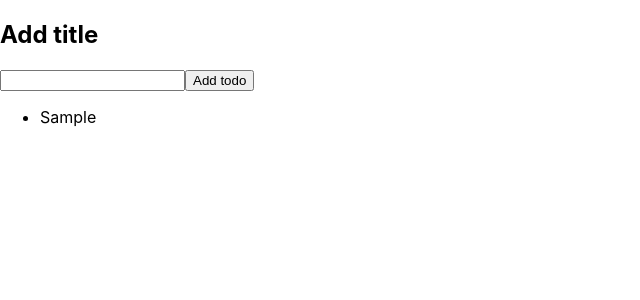
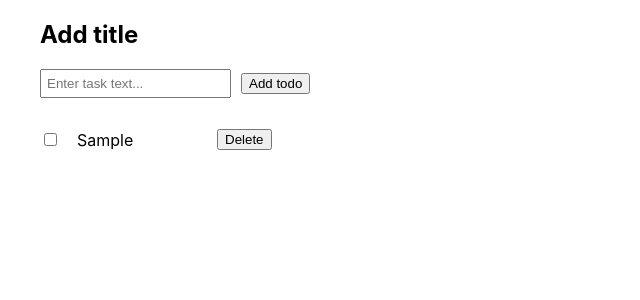
Before and after one commit to AlexRudnyk/Typescript-Todos, a React (Create React App) app: page / in a window 1280 px wide. Both pictures are taken after typing "Sample" into the empty fields and a click on the button "Add todo". Shown: the top 300 px of the page, without its empty margins (0-640 px from the left). Built offline with nearby package versions, Linux system fonts and the light colour scheme.

Commit message:
adds toggle and delete todo

```diff
--- a/src/App.tsx
+++ b/src/App.tsx
@@ -19,10 +19,18 @@ export const App: React.FC = () => {
     });
   };
 
+  const deleteTodoHandler = (id: string) => {
+    setTodos((prev) => {
+      return prev.filter((todo) => {
+        return todo.id !== id;
+      });
+    });
+  };
+
   return (
     <>
       <AddTodo onAddTodo={addTodoHandler} />
-      <TodosList todos={todos} />
+      <TodosList delete={deleteTodoHandler} todos={todos} />
     </>
   );
 };
--- a/src/components/AddTodo/AddTodo.styled.ts
+++ b/src/components/AddTodo/AddTodo.styled.ts
@@ -1,3 +1,15 @@
 import styled from "styled-components";
 
-export const AddTodoContainer = styled.div``;
+export const AddTodoContainer = styled.div`
+  width: 1200px;
+  margin-right: auto;
+  margin-left: auto;
+`;
+
+export const AddButton = styled.button`
+  margin-left: 10px;
+`;
+
+export const InputField = styled.input`
+  padding: 5px;
+`;
--- a/src/components/AddTodo/AddTodo.tsx
+++ b/src/components/AddTodo/AddTodo.tsx
@@ -1,5 +1,5 @@
 import { useState } from "react";
-import { AddTodoContainer } from "./AddTodo.styled";
+import { AddTodoContainer, AddButton, InputField } from "./AddTodo.styled";
 import { IItem } from "../../types/todo";
 
 interface IProps {
@@ -39,8 +39,13 @@ export const AddTodo: React.FC<IProps> = (props) => {
     <AddTodoContainer>
       <h2>Add title</h2>
       <form onSubmit={handleSubmit} id="form">
-        <input type="text" onChange={handleChange} value={todo.title} />
-        <button type="submit">Add todo</button>
+        <InputField
+          type="text"
+          onChange={handleChange}
+          value={todo.title}
+          placeholder="Enter task text..."
+        />
+        <AddButton type="submit">Add todo</AddButton>
       </form>
     </AddTodoContainer>
   );
--- /dev/null
+++ b/src/components/TaskItem/TaskItem.styled.ts
@@ -0,0 +1,20 @@
+import styled from "styled-components";
+
+type Props = {
+  done: boolean;
+};
+
+export const TitleText = styled.p<Props>`
+  text-decoration: ${({ done }) => (done ? "line-through" : "none")};
+  margin-right: 30px;
+  width: 110px;
+`;
+
+export const Container = styled.div`
+  display: flex;
+  align-items: center;
+`;
+
+export const CheckInput = styled.input`
+  margin-right: 20px;
+`;
--- /dev/null
+++ b/src/components/TaskItem/TaskItem.tsx
@@ -0,0 +1,33 @@
+import { useState } from "react";
+import { TitleText, Container, CheckInput } from "./TaskItem.styled";
+
+interface IProps {
+  todo: {
+    id: string;
+    title: string;
+  };
+  remove: (id: string) => void;
+}
+
+export const TaskItem: React.FC<IProps> = (props) => {
+  const [done, setDone] = useState(false);
+
+  const handleToggle = () => {
+    setDone(!done);
+  };
+
+  return (
+    <Container>
+      <CheckInput type="checkbox" onChange={handleToggle} />
+      <TitleText done={done}>{props.todo.title}</TitleText>
+      <button
+        type="button"
+        onClick={() => {
+          props.remove(props.todo.id);
+        }}
+      >
+        Delete
+      </button>
+    </Container>
+  );
+};
--- /dev/null
+++ b/src/components/TaskItem/index.ts
@@ -0,0 +1 @@
+export { TaskItem } from "./TaskItem";
--- a/src/components/TodosList/TodosList.styled.ts
+++ b/src/components/TodosList/TodosList.styled.ts
@@ -1,3 +1,9 @@
 import styled from "styled-components";
 
-export const Container = styled.div``;
+export const Container = styled.ul`
+  padding: 0;
+  width: 1200px;
+  margin-right: auto;
+  margin-left: auto;
+  list-style: none;
+`;
--- a/src/components/TodosList/TodosList.tsx
+++ b/src/components/TodosList/TodosList.tsx
@@ -1,15 +1,22 @@
+import { TaskItem } from "../TaskItem";
 import { IItem } from "../../types/todo";
+import { Container } from "./TodosList.styled";
 
 interface IProps {
   todos: IItem[];
+  delete: (id: string) => void;
 }
 
 export const TodosList: React.FC<IProps> = (props) => {
   return (
-    <ul>
+    <Container>
       {props.todos.map((todo) => {
-        return <li key={todo.id}>{todo.title}</li>;
+        return (
+          <li key={todo.id}>
+            <TaskItem todo={todo} remove={props.delete} />
+          </li>
+        );
       })}
-    </ul>
+    </Container>
   );
 };
```
